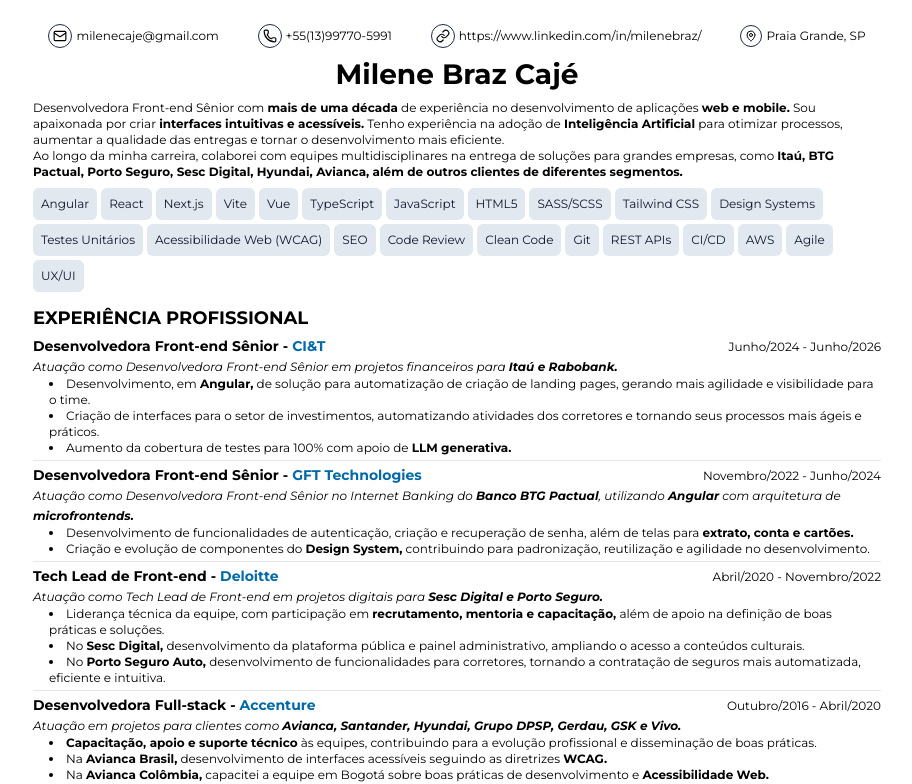
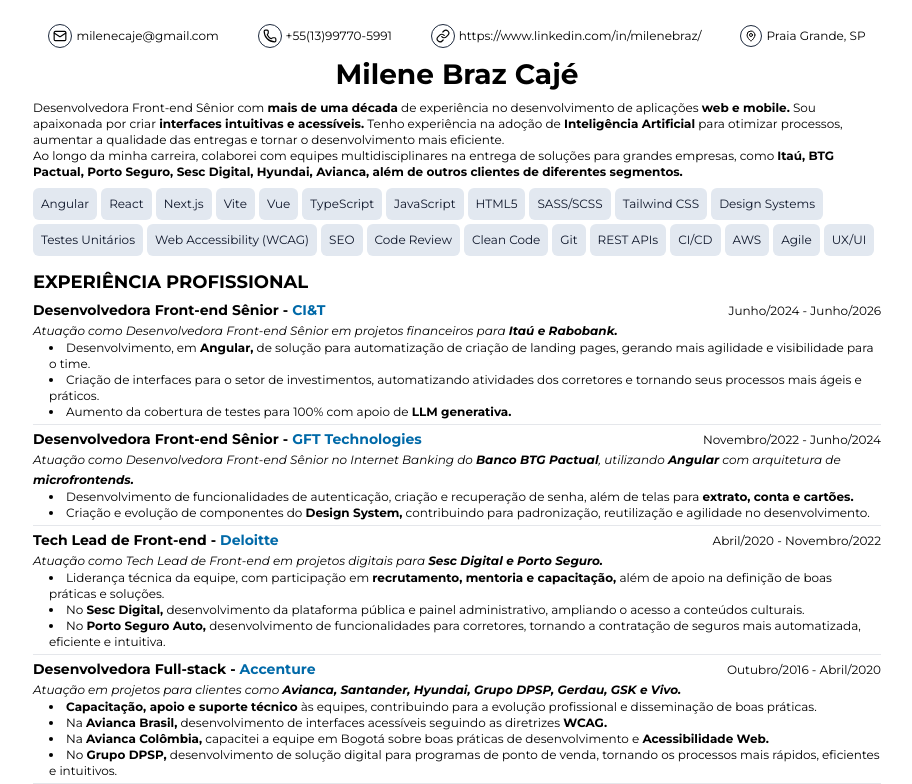
Before and after one commit to milene-caje/resume, a React (Vite) app: page / in a window 1280 px wide. Shown: the top 784 px of the page, without its empty margins (183-1095 px from the left). Built offline with nearby package versions, Linux system fonts and the light colour scheme.

Commit message:
fixed translated text

```diff
--- a/src/components/Skill.tsx
+++ b/src/components/Skill.tsx
@@ -18,9 +18,7 @@
       <Tag>
         <Trans i18nKey="skill.unitTesting" />
       </Tag>
-      <Tag>
-        <Trans i18nKey="skill.webAccessibility" />
-      </Tag>
+      <Tag>Web Accessibility (WCAG)</Tag>
       <Tag>SEO</Tag>
       <Tag>Code Review</Tag>
       <Tag>Clean Code</Tag>
--- a/src/i18n/locales/en/translation.json
+++ b/src/i18n/locales/en/translation.json
@@ -7,8 +7,7 @@
     "secondParagraph": "Throughout my career, I have collaborated with multidisciplinary teams to deliver solutions for major companies, including <strong>Itaú, BTG Pactual, Porto Seguro, Sesc Digital, Hyundai, and Avianca</strong>, as well as clients across different industries."
   },
   "skill": {
-    "unitTesting": "Unit Testing",
-    "webAccessibility": "Web Accessibility (WCAG)"
+    "unitTesting": "Unit Testing"
   },
   "experience": {
     "title": "PROFESSIONAL EXPERIENCE",
--- a/src/i18n/locales/pt-BR/translation.json
+++ b/src/i18n/locales/pt-BR/translation.json
@@ -8,8 +8,7 @@
   },
 
   "skill": {
-    "unitTesting": "Testes Unitários",
-    "webAccessibility": "Acessibilidade Web (WCAG)"
+    "unitTesting": "Testes Unitários"
   },
 
   "experience": {
```
